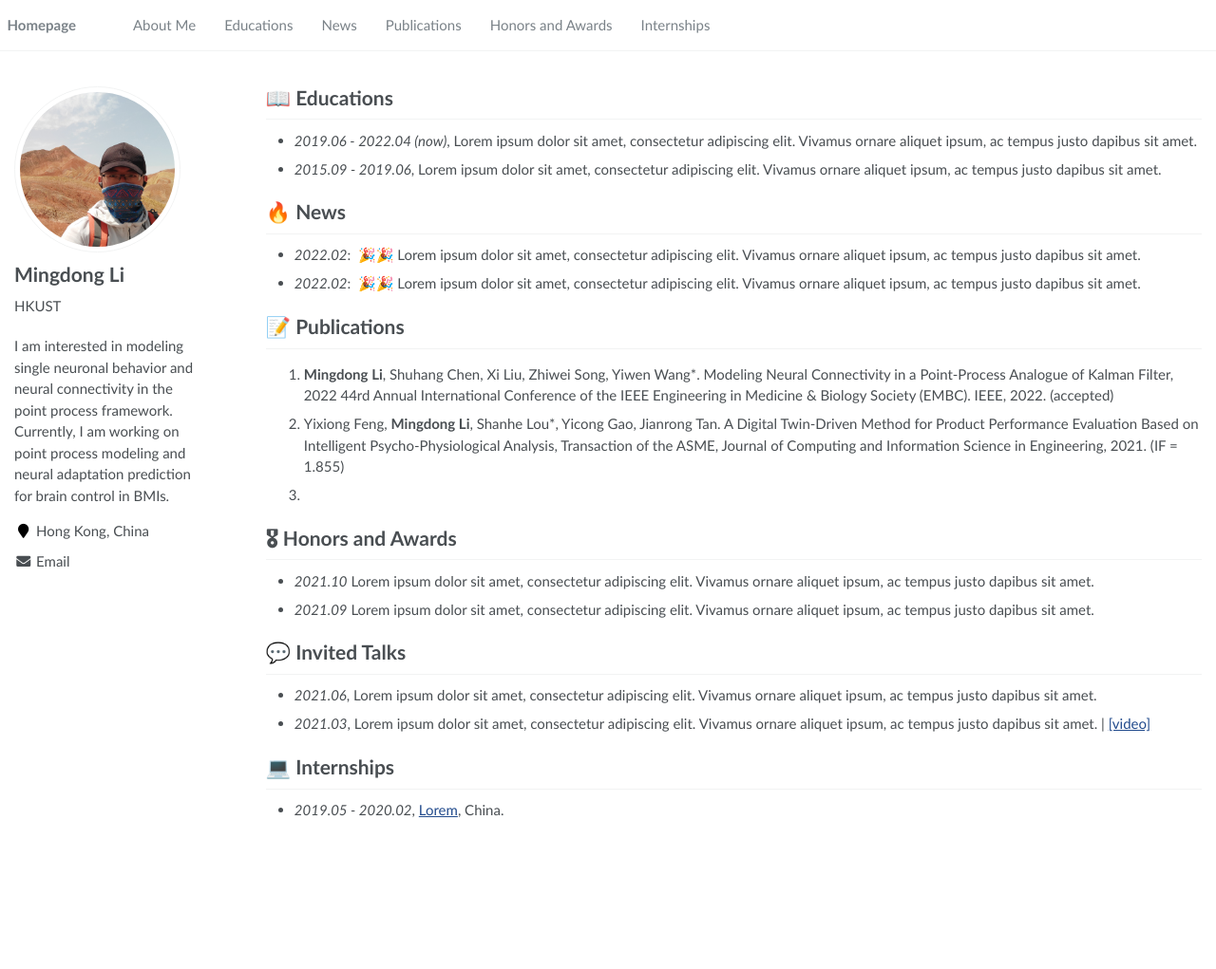
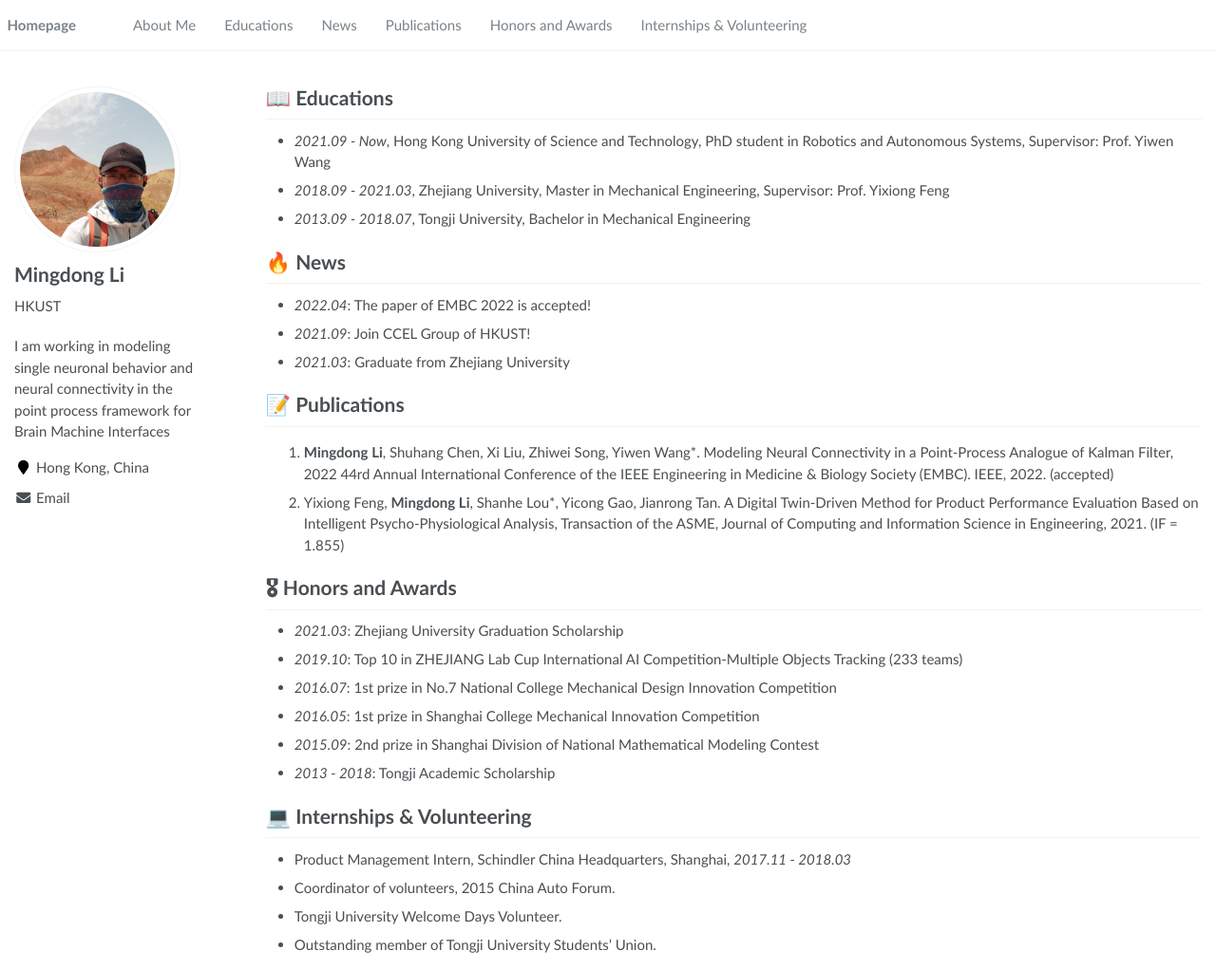
Before and after one commit to mingdong23/mingdong23.github.io, a Jekyll site: the page built from _pages/about.md, in a window 1280 px wide and 1021 px high. Shown: the whole window at 95% size. Built offline with Jekyll 4.4.1, drawn with Linux system fonts in a browser that asks for light colours.

Commit message:
content fill

```diff
--- a/_config.yml
+++ b/_config.yml
@@ -7,7 +7,7 @@
 
 # Site Settings
 title                    : "Mingdong Li (Raymond)"
-description              : "I am interested in modeling single neuronal behavior and neural connectivity in the point process framework. Currently, I am working on point process modeling and neural adaptation prediction for brain control in BMIs. "
+description              : "I am working in modeling single neuronal behavior and neural connectivity in the point process framework for Brain Machine Interfaces "
 repository               : "mingdong23/mingdong23.github.io"
 google_scholar_stats_use_cdn : false
 
--- a/_data/navigation.yml
+++ b/_data/navigation.yml
@@ -15,8 +15,5 @@ main:
   - title: "Honors and Awards"
     url: "/#-honors-and-awards"
 
-
-
-
-  - title: "Internships"
+  - title: "Internships & Volunteering"
     url: "/#-internships"
--- a/_pages/about.md
+++ b/_pages/about.md
@@ -18,26 +18,30 @@ redirect_from:
 <span class='anchor' id='about-me'></span>
 
 # 📖 Educations
-- *2019.06 - 2022.04 (now)*, Lorem ipsum dolor sit amet, consectetur adipiscing elit. Vivamus ornare aliquet ipsum, ac tempus justo dapibus sit amet.
-- *2015.09 - 2019.06*, Lorem ipsum dolor sit amet, consectetur adipiscing elit. Vivamus ornare aliquet ipsum, ac tempus justo dapibus sit amet.
+- *2021.09 - Now*, Hong Kong University of Science and Technology, PhD student in Robotics and Autonomous Systems, Supervisor: Prof. Yiwen Wang
+- *2018.09 - 2021.03*, Zhejiang University, Master in Mechanical Engineering, Supervisor: Prof. Yixiong Feng
+- *2013.09 - 2018.07*, Tongji University, Bachelor in Mechanical Engineering
 
 # 🔥 News
-- *2022.02*: &nbsp;🎉🎉 Lorem ipsum dolor sit amet, consectetur adipiscing elit. Vivamus ornare aliquet ipsum, ac tempus justo dapibus sit amet.
-- *2022.02*: &nbsp;🎉🎉 Lorem ipsum dolor sit amet, consectetur adipiscing elit. Vivamus ornare aliquet ipsum, ac tempus justo dapibus sit amet.
+- *2022.04*: The paper of EMBC 2022 is accepted!
+- *2021.09*: Join CCEL Group of HKUST!
+- *2021.03*: Graduate from Zhejiang University
 
 # 📝 Publications
-1.  **Mingdong Li**, Shuhang Chen, Xi Liu, Zhiwei Song, Yiwen Wang*. Modeling Neural Connectivity in a Point-Process Analogue of Kalman Filter, 2022 44rd Annual International Conference of the IEEE Engineering in Medicine & Biology Society (EMBC). IEEE, 2022. (accepted)
-2.  Yixiong Feng, **Mingdong Li**, Shanhe Lou*, Yicong Gao, Jianrong Tan. A Digital Twin-Driven Method for Product Performance Evaluation Based on Intelligent Psycho-Physiological Analysis, Transaction of the ASME, Journal of Computing and Information Science in Engineering, 2021. (IF = 1.855)
-3.
+1. **Mingdong Li**, Shuhang Chen, Xi Liu, Zhiwei Song, Yiwen Wang*. Modeling Neural Connectivity in a Point-Process Analogue of Kalman Filter, 2022 44rd Annual International Conference of the IEEE Engineering in Medicine & Biology Society (EMBC). IEEE, 2022. (accepted)
+2. Yixiong Feng, **Mingdong Li**, Shanhe Lou*, Yicong Gao, Jianrong Tan. A Digital Twin-Driven Method for Product Performance Evaluation Based on Intelligent Psycho-Physiological Analysis, Transaction of the ASME, Journal of Computing and Information Science in Engineering, 2021. (IF = 1.855)
 
 # 🎖 Honors and Awards
-- *2021.10* Lorem ipsum dolor sit amet, consectetur adipiscing elit. Vivamus ornare aliquet ipsum, ac tempus justo dapibus sit amet.
-- *2021.09* Lorem ipsum dolor sit amet, consectetur adipiscing elit. Vivamus ornare aliquet ipsum, ac tempus justo dapibus sit amet.
+- *2021.03*: Zhejiang University Graduation Scholarship
+- *2019.10*: Top 10 in ZHEJIANG Lab Cup International AI Competition-Multiple Objects Tracking (233 teams)
+- *2016.07*: 1st prize in No.7 National College Mechanical Design Innovation Competition
+- *2016.05*: 1st prize in Shanghai College Mechanical Innovation Competition
+- *2015.09*: 2nd prize in Shanghai Division of National Mathematical Modeling Contest
+- *2013 - 2018*: Tongji Academic Scholarship
 
 
-# 💬 Invited Talks
-- *2021.06*, Lorem ipsum dolor sit amet, consectetur adipiscing elit. Vivamus ornare aliquet ipsum, ac tempus justo dapibus sit amet.
-- *2021.03*, Lorem ipsum dolor sit amet, consectetur adipiscing elit. Vivamus ornare aliquet ipsum, ac tempus justo dapibus sit amet.  \| [\[video\]](https://github.com/)
-
-# 💻 Internships
-- *2019.05 - 2020.02*, [Lorem](https://github.com/), China.
+# 💻 Internships & Volunteering
+- Product Management Intern, Schindler China Headquarters, Shanghai, *2017.11 - 2018.03*
+- Coordinator of volunteers, 2015 China Auto Forum.
+- Tongji University Welcome Days Volunteer.
+- Outstanding member of Tongji University Students' Union.
```
Also changed, not shown: images/android-chrome-192x192.png, images/apple-touch-icon.png, images/favicon-16x16.png, images/favicon-32x32.png, images/favicon.ico (added), images/site.webmanifest.
